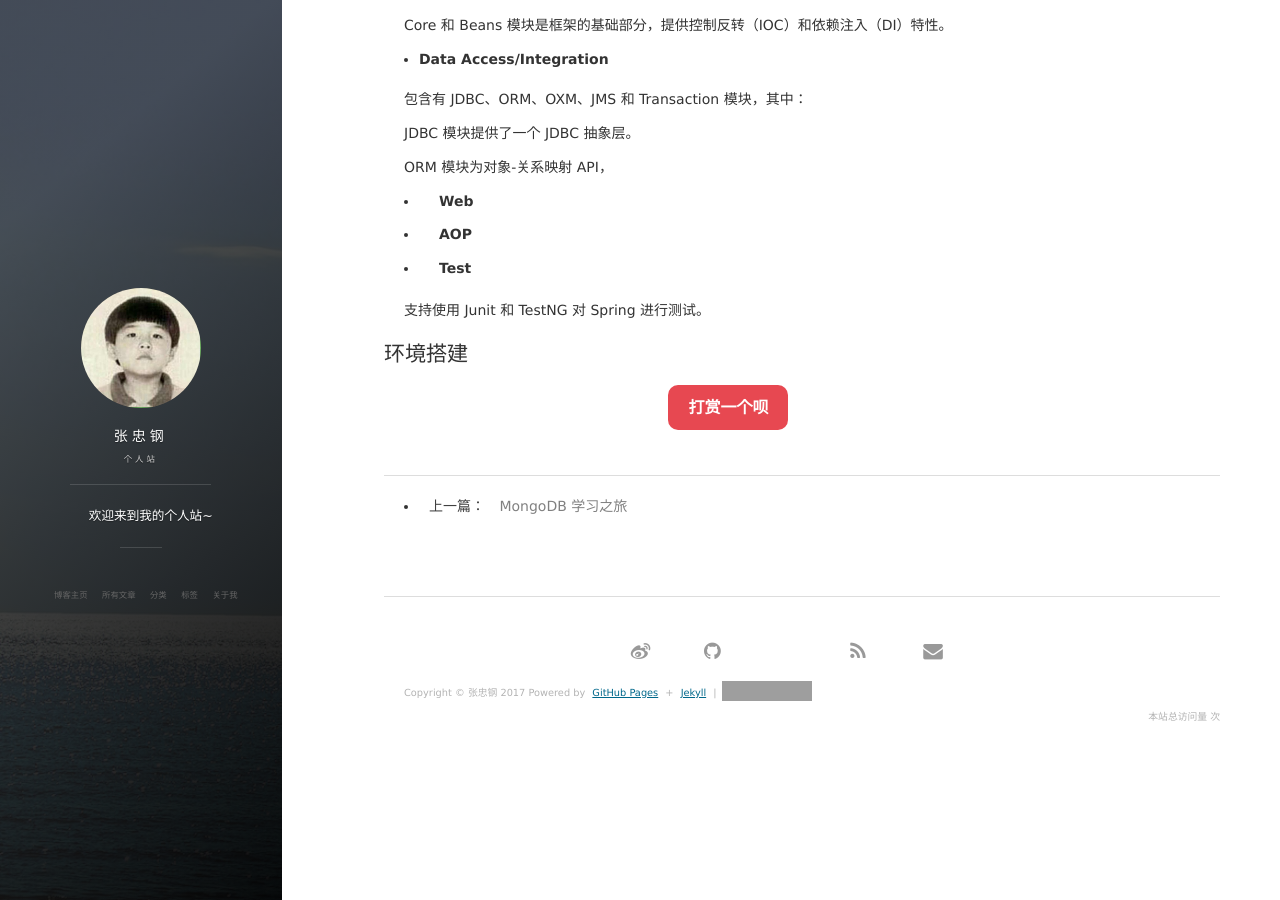
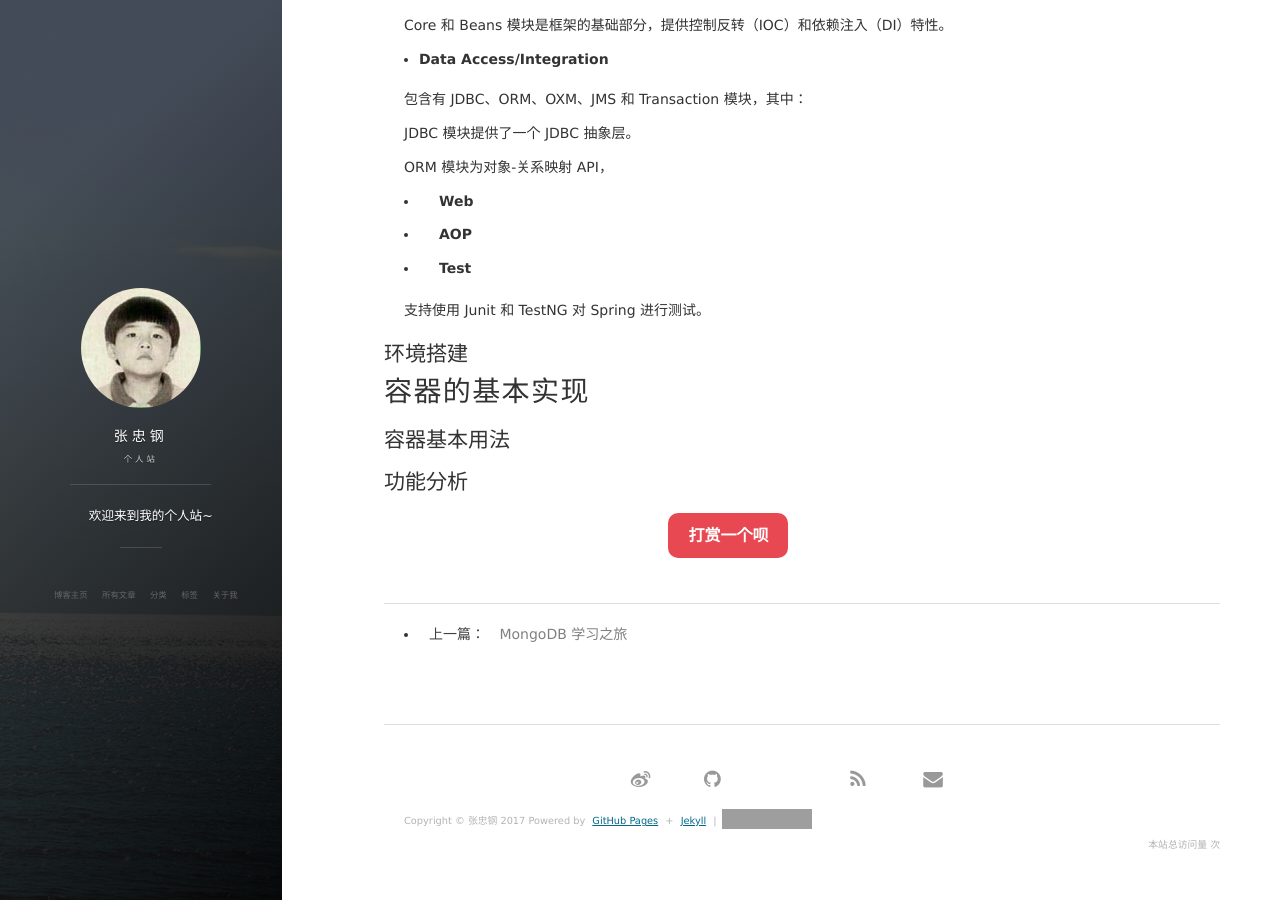
Before and after one commit to zhzhgang/zhzhgang.github.io, a Jekyll site: the page built from _posts/2017-04-06-SpringSourceNotes.md, in a window 1280 px wide and 900 px high, scrolled down 691 px. Built offline with Jekyll 4.4.1, drawn with Linux system fonts in a browser that asks for light colours; nearby versions of some CDN libraries; comment, search, counter and statistics services are not loaded; grey boxes are pictures that could not be loaded.

Commit message:
Edit 2017-04-06-SpringSourceNotes.md

```diff
--- a/_posts/2017-04-06-SpringSourceNotes.md
+++ b/_posts/2017-04-06-SpringSourceNotes.md
@@ -47,3 +47,15 @@ ORM 模块为对象-关系映射 API，
 
 
 ## 环境搭建
+
+
+
+
+
+# 容器的基本实现
+
+
+## 容器基本用法
+
+
+## 功能分析
```
